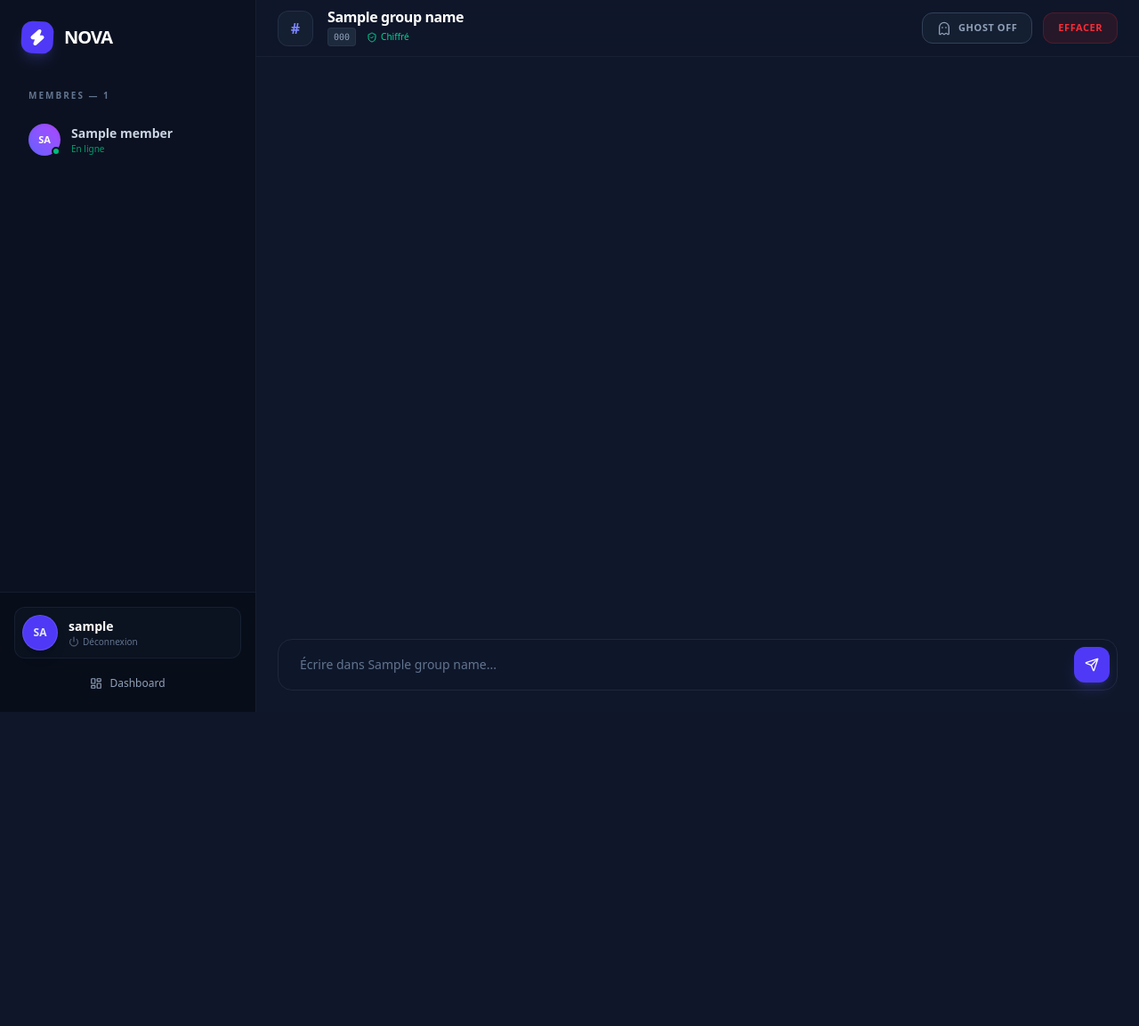
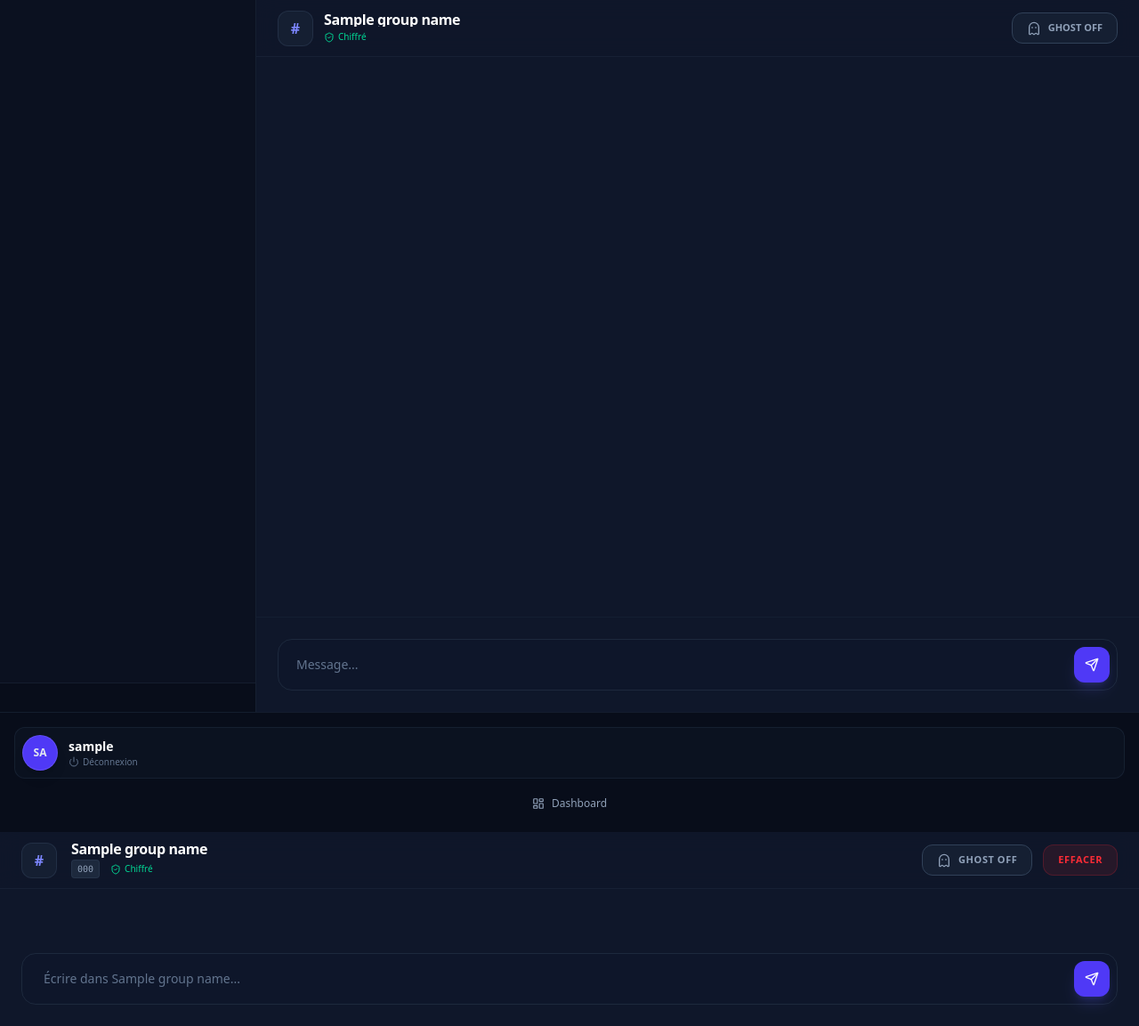
Before and after one commit to NDT084/NOVA, a Flask app: template app/templates/dashboard/chat.html in a window 1280 px wide. Shown: the whole page at 89% size. Before the commit the page ends 800 px from the top, so only its background shows below. Run offline with Flask 3, Linux system fonts and the light colour scheme; the template is opened without the code that fills it: most values are stand-ins (such as "Sample title", 1, 10 or a date in 2020); parts of the project's set-up code (start-up, migrations or seed data) failed here and were passed over; some libraries are stand-ins or nearby versions.

Commit message:
new commit

```diff
--- a/app/templates/dashboard/chat.html
+++ b/app/templates/dashboard/chat.html
@@ -29,44 +29,54 @@
 </head>
 <body class="bg-[#0f172a] text-slate-200 font-sans antialiased overflow-hidden">
 
-<div class="flex h-screen w-full">
+<div class="flex h-dvh w-full overflow-hidden">
 
     <aside class="w-72 bg-[#0b1120] border-r border-slate-800/60 hidden md:flex flex-col">
         <div class="p-6 flex-1 overflow-y-auto">
-            <div class="flex items-center gap-3 mb-10">
-                <div class="w-9 h-9 bg-indigo-600 rounded-xl flex items-center justify-center shadow-lg shadow-indigo-500/20 rotate-3">
-                    <i data-lucide="zap" class="w-5 h-5 text-white fill-white"></i>
+             </div>
+        <div class="p-4 bg-[#080d1a] border-t border-slate-800/60">
+             </div>
+    </aside>
+
+    <main class="flex-1 flex flex-col min-w-0 bg-[#0f172a] relative">
+
+        <header class="h-16 shrink-0 border-b border-slate-800/60 flex items-center justify-between px-4 md:px-6 bg-[#0f172a]/80 backdrop-blur-md z-10">
+            <div class="flex items-center gap-3 min-w-0">
+                <div class="w-8 h-8 md:w-10 md:h-10 shrink-0 rounded-xl bg-slate-800/50 flex items-center justify-center border border-slate-700/50">
+                    <span class="text-indigo-400 font-bold">#</span>
                 </div>
-                <h1 class="text-xl font-black tracking-tighter text-white">NOVA</h1>
+                <div class="truncate">
+                    <h2 class="font-bold text-white tracking-tight leading-none mb-1 truncate text-sm md:text-base">{{ group_name }}</h2>
+                    <span class="text-[9px] md:text-[10px] text-emerald-400 font-medium flex items-center gap-1">
+                        <i data-lucide="shield-check" class="w-3 h-3"></i> <span class="hidden md:inline">Chiffré</span>
+                    </span>
+                </div>
             </div>
 
-            <div class="space-y-6">
-                <div>
-                    <p class="text-[10px] text-slate-500 uppercase tracking-[0.2em] font-bold mb-4 px-2">
-                        Membres — {{ members|length }}
-                    </p>
-                    <div class="space-y-1">
-                        {% for member in members %}
-                        <div class="flex items-center gap-3 p-2 rounded-xl hover:bg-slate-800/40 transition-all group cursor-default">
-                            <div class="relative">
-                                <div class="w-9 h-9 rounded-full bg-gradient-to-tr from-indigo-500 to-purple-500 flex items-center justify-center text-[11px] font-bold text-white shadow-inner">
-                                    {{ member[1][:2].upper() }}
-                                </div>
-                                <span class="absolute bottom-0 right-0 w-2.5 h-2.5 bg-emerald-500 border-2 border-[#0b1120] rounded-full"></span>
-                            </div>
-                            <div class="flex-1 min-w-0">
-                                <p class="text-sm font-semibold text-slate-300 group-hover:text-white transition-colors truncate">{{ member[1] }}</p>
-                                <p class="text-[10px] text-emerald-500/80 font-medium">En ligne</p>
-                            </div>
-                            {% if member[1] == username %}
-                            <span class="text-[9px] bg-indigo-600/10 text-indigo-400 px-2 py-0.5 rounded-md border border-indigo-500/20">vous</span>
-                            {% endif %}
-                        </div>
-                        {% endfor %}
-                    </div>
-                </div>
+            <div class="flex items-center gap-2">
+                <button id="ghostBtn" onclick="toggleGhost()"
+                    class="flex items-center gap-2 px-2 md:px-4 py-2 rounded-xl text-[10px] md:text-[11px] font-bold uppercase border transition-all bg-slate-800/50 text-slate-400 border-slate-700">
+                    <i data-lucide="ghost" class="w-4 h-4"></i>
+                    <span id="ghostLabel" class="hidden sm:inline">Ghost Off</span>
+                </button>
             </div>
+        </header>
+
+        <div id="messagesContainer" class="flex-1 min-h-0 overflow-y-auto p-4 md:p-6 space-y-6">
+            </div>
+
+        <div class="p-4 md:p-6 bg-[#0f172a] border-t border-slate-800/40 shrink-0">
+            <div id="inputWrapper" class="flex items-center gap-2 md:gap-3 bg-slate-900/50 border border-slate-800 rounded-2xl p-1.5 md:p-2 transition-all duration-300">
+                <input type="text" id="messageInput" placeholder="Message..." onkeypress="handleKeyPress(event)"
+                    class="flex-1 bg-transparent border-0 outline-none px-3 py-2 text-sm text-white placeholder-slate-500 min-w-0">
+                <button onclick="sendMessage()" class="w-10 h-10 bg-indigo-600 text-white rounded-xl flex items-center justify-center shrink-0 shadow-lg shadow-indigo-500/20">
+                    <i data-lucide="send" class="w-4 h-4"></i>
+                </button>
+            </div>
+            <div class="h-[env(safe-area-inset-bottom)]"></div>
         </div>
+    </main>
+</div>
 
         <div class="p-4 bg-[#080d1a] border-t border-slate-800/60">
             <div class="flex items-center gap-3 p-2 rounded-xl bg-slate-800/20 border border-slate-700/30">
```
